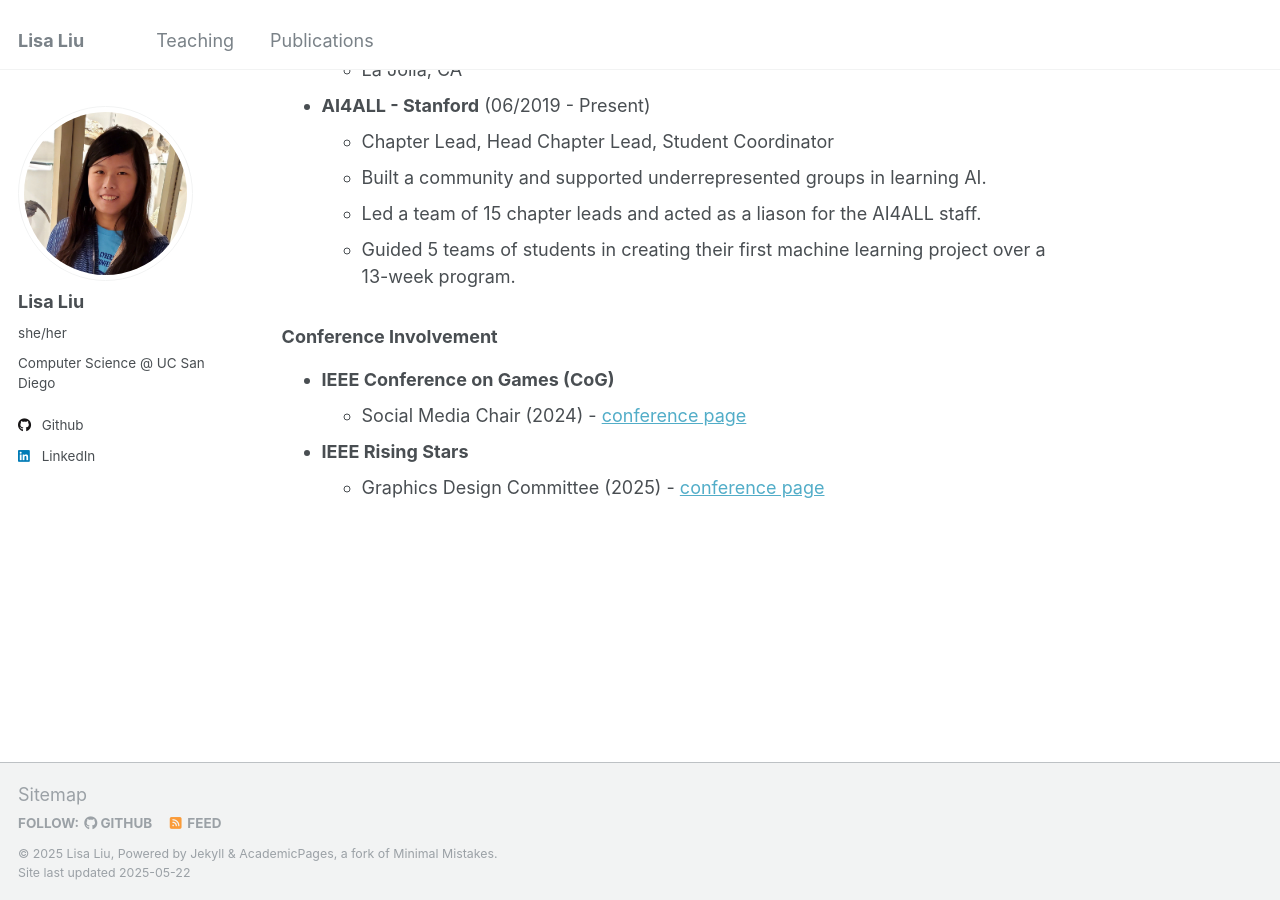
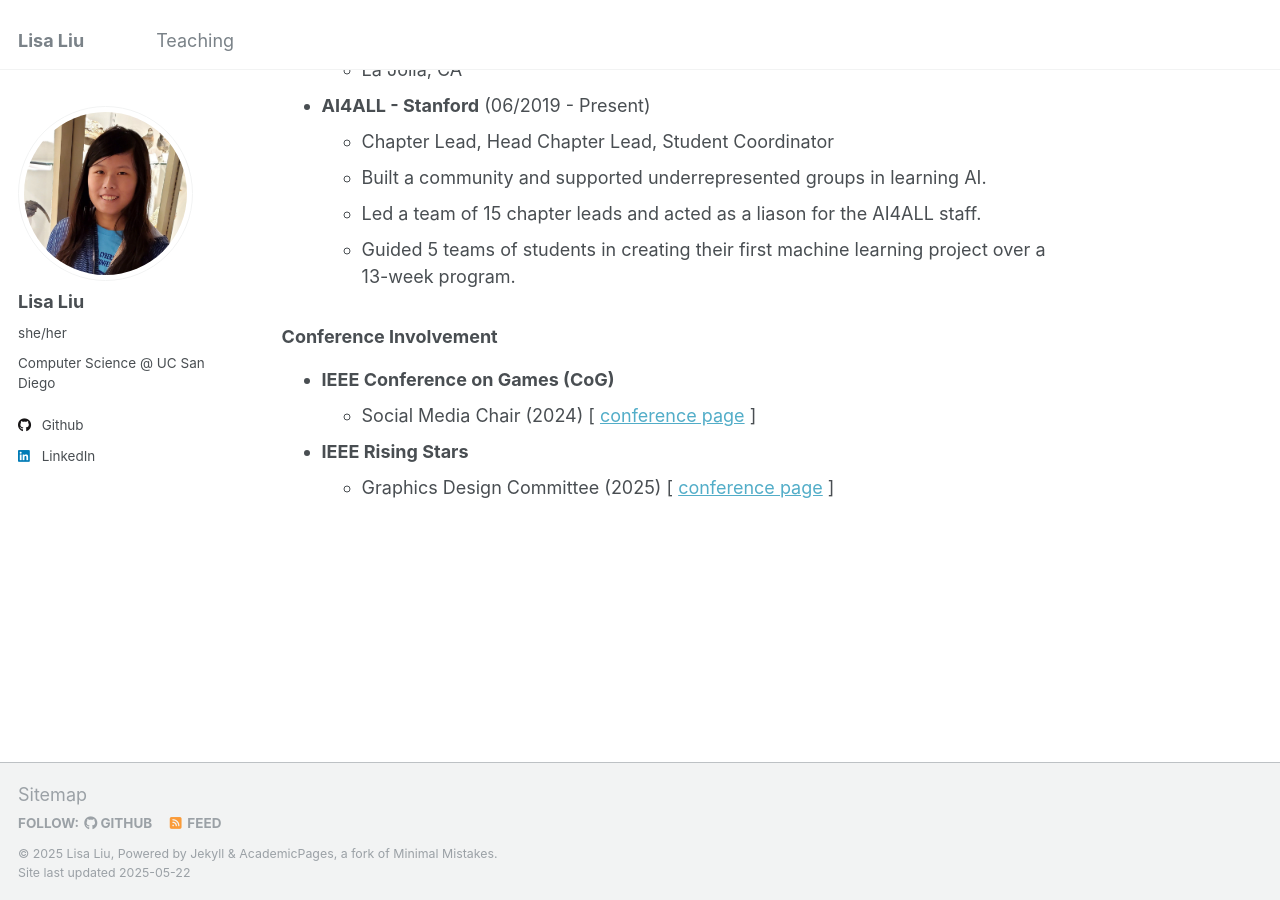
Before and after one commit to lisasiliu/lisasiliu.github.io, a Jekyll site: the page built from _pages/about.md, in a window 1280 px wide and 900 px high, scrolled down 1570 px. Built offline with Jekyll 4.4.1, drawn with Linux system fonts in a browser that asks for light colours; our own code applies the rules of GitHub Pages for plain Markdown files; some of the changed text lies outside the part shown.

Commit message:
update for nyu!

```diff
--- a/_data/navigation.yml
+++ b/_data/navigation.yml
@@ -8,8 +8,8 @@ main:
   - title: "Teaching"
     url: /teaching/
 
-  - title: "Publications"
-    url: /publications/
+  # - title: "Publications"
+  #   url: /publications/
 
   # - title: "Talks"
   #   url: /talks/
--- a/_pages/about.md
+++ b/_pages/about.md
@@ -19,7 +19,7 @@ You can email me at lil043@ucsd.edu !! ⸜(｡˃ ᵕ ˂ )⸝♡
   - Lisa Liu, Ryan Liu, Angela Tsai, and Jingbo Shang
   - _EMNLP (Conference on Empirical Methods in Natural Language Processing), 2024_
 - A Privacy-Preserving and Overhead-Free Protocol for Direct Donations to People Impacted by COVID-19 Lock-downs [ [paper](https://ieeexplore.ieee.org/stamp/stamp.jsp?tp=&arnumber=9342887) ]
-  - Lisa Liu, Chang Liu
+  - Chang Liu, Lisa Liu
   - _IEEE GHTC (Global Humanitarian Technology Conference), 2020_
 
 ### Education
@@ -51,6 +51,6 @@ You can email me at lil043@ucsd.edu !! ⸜(｡˃ ᵕ ˂ )⸝♡
 
 ### Conference Involvement
 - **IEEE Conference on Games (CoG)**
-    - Social Media Chair (2024) - [conference page](https://2024.ieee-cog.org/about/#committee)
+    - Social Media Chair (2024) [ [conference page](https://2024.ieee-cog.org/about/#committee) ]
 - **IEEE Rising Stars**
-    - Graphics Design Committee (2025) - [conference page](https://ieee-risingstars.org/2025/)
+    - Graphics Design Committee (2025) [ [conference page](https://ieee-risingstars.org/2025/) ]
```
Also changed, not shown: _pages/teaching.md (+3 -1 lines).
